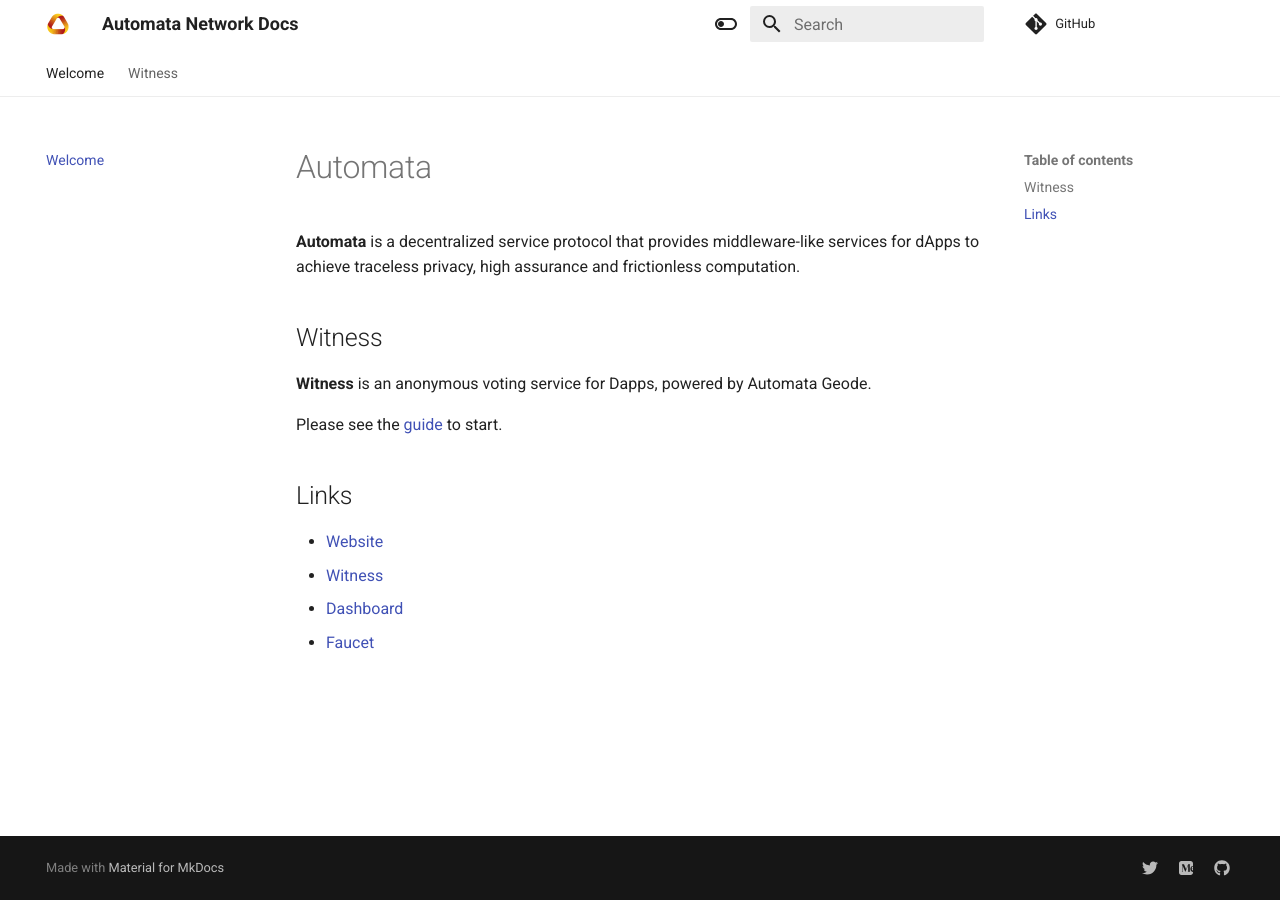
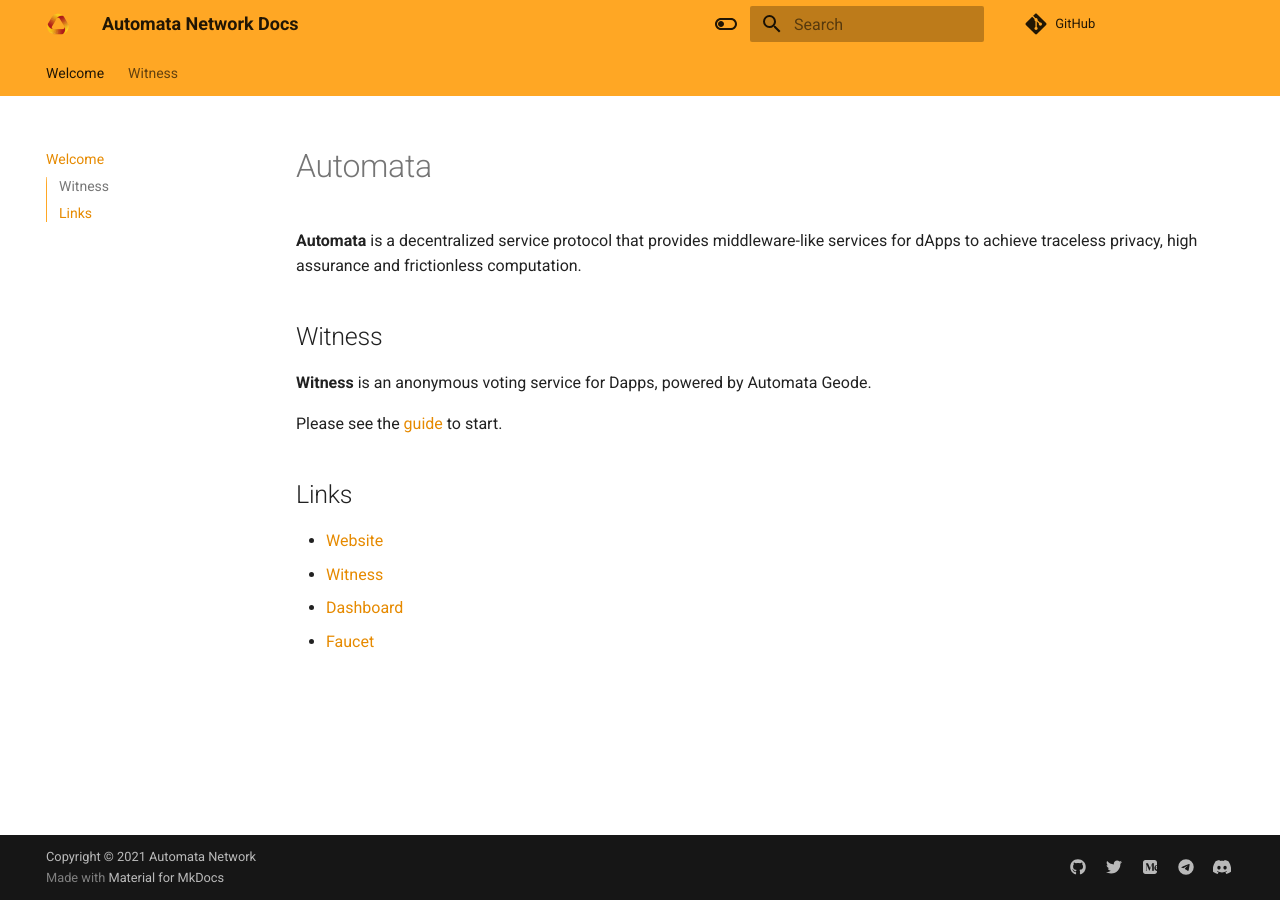
Before and after one commit to automata-network/docs, an MkDocs documentation site: the page built from docs/index.md, in a window 1280 px wide. Built offline with MkDocs 1.6.1 and Material for MkDocs 9.7.7, drawn with Linux system fonts in a browser that asks for light colours; comment, search, counter and statistics services are not loaded.

Commit message:
multiple fixes on theme, icons, links

```diff
--- a/mkdocs.yml
+++ b/mkdocs.yml
@@ -15,7 +15,8 @@
     # Light mode
     - media: "(prefers-color-scheme: light)"
       scheme: default
-      primary: white
+      primary: orange
+      accent: orange
       toggle:
         icon: material/toggle-switch-off-outline
         name: Switch to dark mode
@@ -28,12 +29,14 @@
         icon: material/toggle-switch
         name: Switch to light mode
   features:
-      - tabs
-      - instant
-      # https://squidfunk.github.io/mkdocs-material/setup/setting-up-navigation/#navigation-tabs
-      - navigation.tabs
-  logo: 'assets/favicon-192.png'
-  favicon: 'assets/favicon.ico'
+    - tabs
+    - instant
+    # https://squidfunk.github.io/mkdocs-material/setup/setting-up-navigation/#navigation-tabs
+    - navigation.tabs
+    - navigation.top
+    - toc.integrate
+  logo: "assets/favicon-192.png"
+  favicon: "assets/favicon.ico"
 
 markdown_extensions:
   - admonition
@@ -51,11 +54,15 @@
 
 extra:
   social:
+    - icon: fontawesome/brands/github
+      link: https://github.com/automata-network
     - icon: fontawesome/brands/twitter
       link: https://twitter.com/automatanetwork
-      name: Automata on Twitter
     - icon: fontawesome/brands/medium
       link: https://medium.com/@automatanetwork
-      name: Automata on medium
-    - icon: fontawesome/brands/github
-      link: https://github.com/automata-network
+    - icon: fontawesome/brands/telegram
+      link: https://t.me/ata_network
+    - icon: fontawesome/brands/discord
+      link: https://discord.com/invite/Us8cxTVRxG
+
+copyright: Copyright &copy; 2021 Automata Network
```
